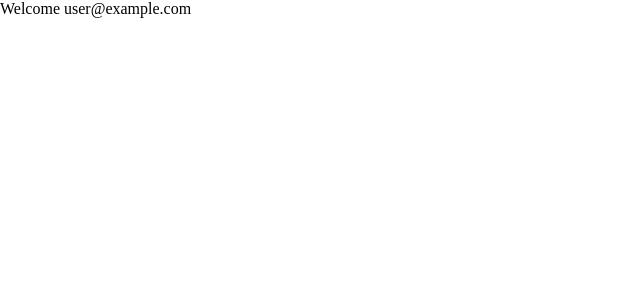
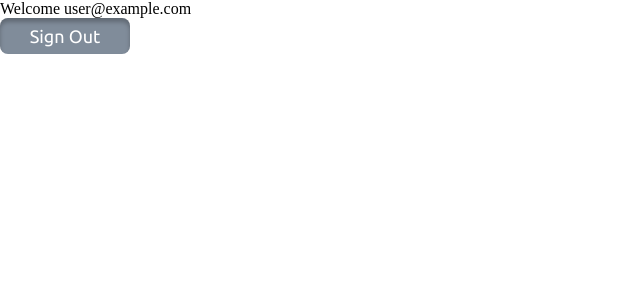
Before and after one commit to NithinRauj/PhotoCloud, a React (Create React App) app: page / in a window 1280 px wide. Shown: the top 300 px of the page, without its empty margins (0-640 px from the left). Built offline with nearby package versions, Linux system fonts and the light colour scheme; no server answers; sample sign-in values are in the browser's storage.

Commit message:
Implement signout functionality and private routes

```diff
--- a/src/App.js
+++ b/src/App.js
@@ -6,6 +6,7 @@ import ResetPage from './pages/ResetPage';
 import NotFound from './pages/NotFound';
 import { AuthProvider } from './contexts/AuthContext';
 import Dashboard from './pages/Dashboard';
+import PrivateRoute from './components/PrivateRoute';
 
 class App extends Component {
 
@@ -13,7 +14,7 @@ class App extends Component {
     return (
       <AuthProvider>
         <Switch>
-          <Route exact path='/' component={Dashboard} />
+          <PrivateRoute exact path='/' component={Dashboard} />
           <Route exact path='/signup' component={SignupPage} />
           <Route exact path='/signin' component={SigninPage} />
           <Route exact path='/reset' component={ResetPage} />
--- /dev/null
+++ b/src/components/PrivateRoute.js
@@ -0,0 +1,18 @@
+import React from 'react';
+import { Redirect, Route } from 'react-router-dom';
+import { useAuth } from '../contexts/AuthContext';
+
+
+const PrivateRoute = ({ component: Component, ...rest }) => {
+    const { currentUser } = useAuth()
+    return (
+        <Route
+            {...rest}
+            render={props => {
+                return currentUser ? <Component {...props} /> : <Redirect to='/signin' />
+            }}
+        />
+    )
+}
+
+export default PrivateRoute;
--- a/src/contexts/AuthContext.js
+++ b/src/contexts/AuthContext.js
@@ -28,10 +28,15 @@ export const AuthProvider = ({ children }) => {
         return auth.signInWithEmailAndPassword(email, password);
     }
 
+    const onSignout = () => {
+        return auth.signOut();
+    }
+
     const data = {
         currentUser,
         onSignup,
-        onSignin
+        onSignin,
+        onSignout
     }
 
     return (
--- a/src/pages/Dashboard.js
+++ b/src/pages/Dashboard.js
@@ -1,11 +1,28 @@
-import React from 'react'
+import React, { useState } from 'react'
+import Button from '../components/Button';
+import Text from '../components/Text';
 import { useAuth } from '../contexts/AuthContext';
 
-const Dashboard = () => {
-    const { currentUser } = useAuth();
+const Dashboard = ({ history }) => {
+    const { currentUser, onSignout } = useAuth();
+    const [error, setError] = useState('');
+
+    const signOut = async () => {
+        try {
+            await onSignout();
+            history.push('/signin');
+        } catch (err) {
+            setError('Sign Out failed');
+        }
+        setError('');
+    }
+
     return (
         <div>
-            Welcome {currentUser && currentUser.email}
+            Welcome {currentUser && currentUser.email}<br />
+            {error && <Text color='error'>{error}</Text>}
+            <Button width={'130px'} height={'large'} text={'Sign Out'}
+                bgColor={'main'} textColor={'lightShade'} onClick={signOut} />
         </div>
     )
 }
--- a/src/pages/SignupPage.js
+++ b/src/pages/SignupPage.js
@@ -33,6 +33,7 @@ const SignupPage = (props) => {
             setLoading(true);
             setError('');
             await onSignup(email, password);
+            goTo('/');
         } catch (err) {
             console.log(err);
             setError('Failed to create account');
```
